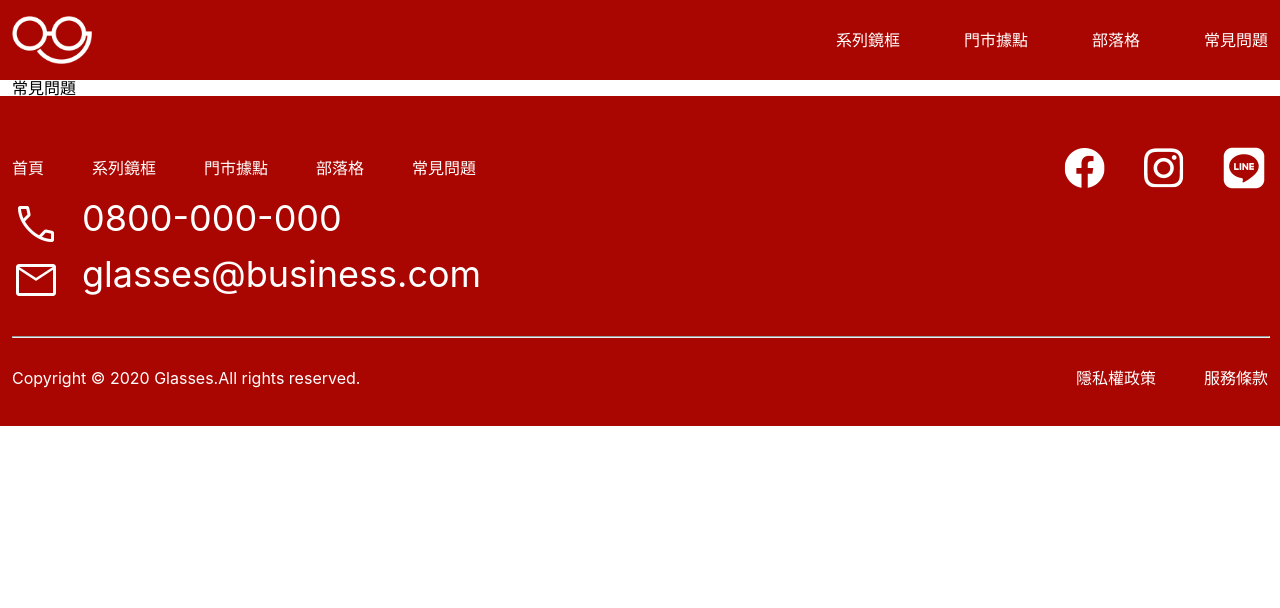
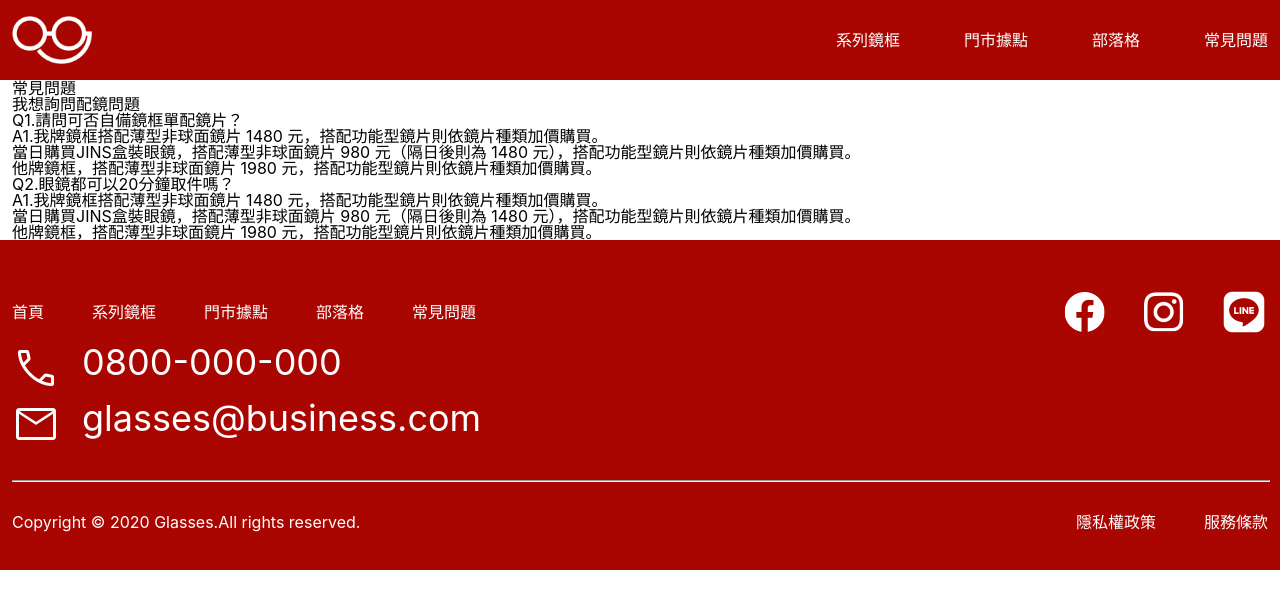
Before and after one commit to ChrisC0210/week3, a plain HTML site: page faq.html in a window 1280 px wide. Drawn offline with nearby package versions, Linux system fonts and the light colour scheme.

Commit message:
Update 2022-08-11T03:30:29.014Z

```diff
--- a/faq.html
+++ b/faq.html
@@ -37,6 +37,16 @@
 <section>
   <div class="container">
     <h1>常見問題</h1>
+    <h2>我想詢問配鏡問題</h2>
+    <h4>Q1.請問可否自備鏡框單配鏡片？</h4>
+    <p>A1.我牌鏡框搭配薄型非球面鏡片 1480 元，搭配功能型鏡片則依鏡片種類加價購買。</p>
+    <p>當日購買JINS盒裝眼鏡，搭配薄型非球面鏡片 980 元（隔日後則為 1480 元），搭配功能型鏡片則依鏡片種類加價購買。 </p>
+    <p>他牌鏡框，搭配薄型非球面鏡片 1980 元，搭配功能型鏡片則依鏡片種類加價購買。</p>
+
+    <h4>Q2.眼鏡都可以20分鐘取件嗎？</h4>
+    <p>A1.我牌鏡框搭配薄型非球面鏡片 1480 元，搭配功能型鏡片則依鏡片種類加價購買。</p>
+    <p>當日購買JINS盒裝眼鏡，搭配薄型非球面鏡片 980 元（隔日後則為 1480 元），搭配功能型鏡片則依鏡片種類加價購買。 </p>
+    <p>他牌鏡框，搭配薄型非球面鏡片 1980 元，搭配功能型鏡片則依鏡片種類加價購買。</p>
   </div>
 </section>
 <!-- section 1 end -->
```
